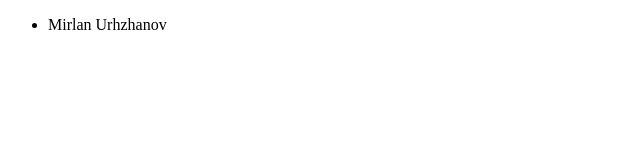
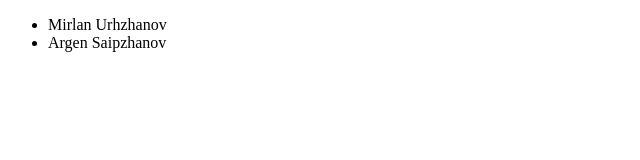
Before and after one commit to jyldyzacademy2022/altair-students, a plain HTML site: page index.html in a window 1280 px wide. Shown: the whole page, without its empty margins (0-640 px from the left). Drawn offline with Linux system fonts and the light colour scheme.

Commit message:
Add Argen

```diff
--- a/index.html
+++ b/index.html
@@ -9,6 +9,7 @@
   <body>
     <ul>
       <li>Mirlan Urhzhanov</li>
+      <li>Argen Saipzhanov</li>
     </ul>
   </body>
 </html>
```
